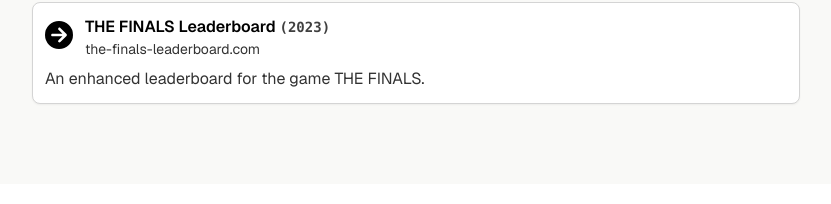
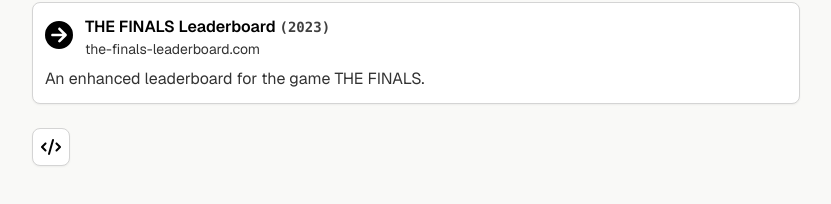
Before and after one commit to leonlarsson/leon-home, a Next.js app: page / in a window 1280 px wide. Shown: the part 1146-1350 px from the top of the page, without its empty margins (224-1055 px from the left). Built offline with nearby package versions, Linux system fonts and the light colour scheme.

Commit message:
home: add Coolify link

```diff
--- a/app/(main)/page.tsx
+++ b/app/(main)/page.tsx
@@ -221,6 +221,11 @@ export default () => {
             <ProjectCard project={projects[15]} displayTags={false} />
           </div>
         </div>
+
+        {/* Coolify link */}
+        <a href="https://coolify.leonlarsson.com" className="card w-fit p-2">
+          <Icons.code className="size-5" />
+        </a>
       </div>
     </div>
   );
```
